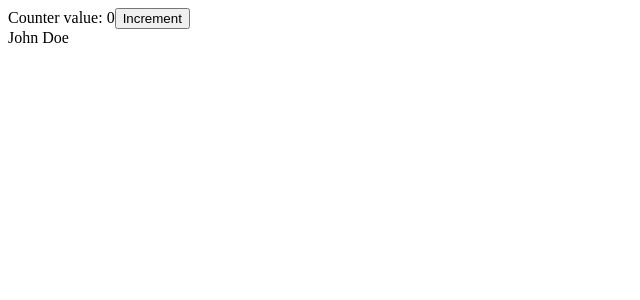
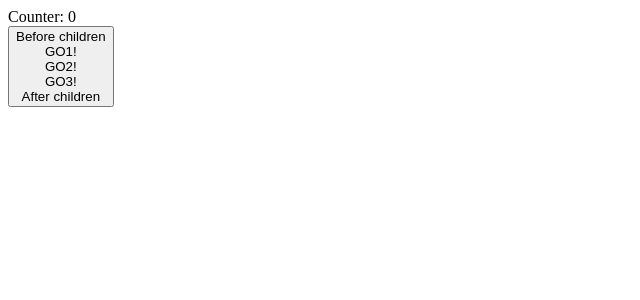
Before and after one commit to NidzaJov/vezbe-repo, a React (Create React App) app in the folder ReactVezbe/todos-app/: page / in a window 1280 px wide. Shown: the top 300 px of the page, without its empty margins (0-640 px from the left). Built offline with nearby package versions, Linux system fonts and the light colour scheme.

Commit message:
demonstrate props and DidMount() lifecycle method

```diff
--- a/ReactVezbe/todos-app/src/App.js
+++ b/ReactVezbe/todos-app/src/App.js
@@ -1,34 +1,37 @@
 import { Component } from 'react';
+import { Counter } from './components/Counter';
+import { CustomButton } from './components/CustomButton';
 
 export class App extends Component {
   constructor() {
     super();
 
     this.state = {
-      person: {
-        firstName: 'John',
-        lastName: 'Doe',
-      },
       counter: 0,
     };
   }
 
+  componentDidMount() {
+    console.log('App mounted');
+  }
+
   buttonClickHandler() {
     this.setState({
-      person: {
-        firstName: 'Jane'
-      }
+      counter: this.state.counter + 1
     });
   }
 
   render() {
-    console.log('Component rendering');
+    console.log('App rendering');
 
     return (
       <div>
-        Counter value: { this.state.counter }
-        <button onClick={ () => this.buttonClickHandler() }>Increment</button>
-        <div>{ `${this.state.person.firstName} ${this.state.person.lastName}` }</div>
+        <Counter counterValue={ this.state.counter }/>
+        <CustomButton isClicked={() => this.buttonClickHandler()}>
+          <div>GO1!</div>
+          <div>GO2!</div>
+          <div>GO3!</div>
+        </CustomButton>
       </div>
     )
   }
--- /dev/null
+++ b/ReactVezbe/todos-app/src/components/Counter.js
@@ -0,0 +1,11 @@
+import { Component} from 'react';
+
+export class Counter extends Component {
+    render() {
+        return (
+            <div>
+                Counter: {this.props.counterValue}
+            </div>
+        );
+    }
+}
--- /dev/null
+++ b/ReactVezbe/todos-app/src/components/CustomButton.js
@@ -0,0 +1,13 @@
+import { Component } from "react";
+
+export class CustomButton extends Component {
+    render() {
+        return (
+            <button onClick={this.props.isClicked}>
+                <div>Before children</div>
+                { this.props.children }
+                <div>After children</div>
+            </button>
+        )
+    }
+}
```
